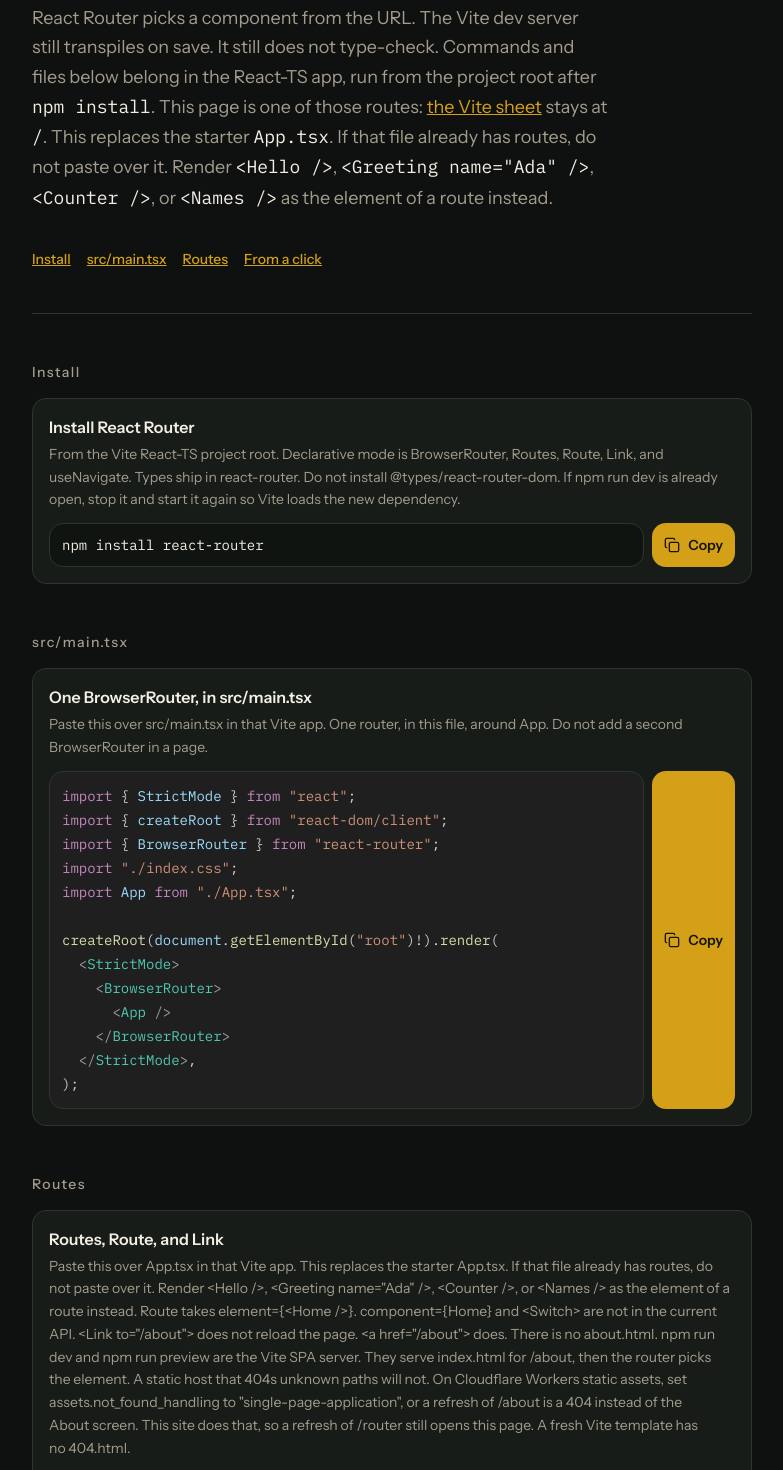
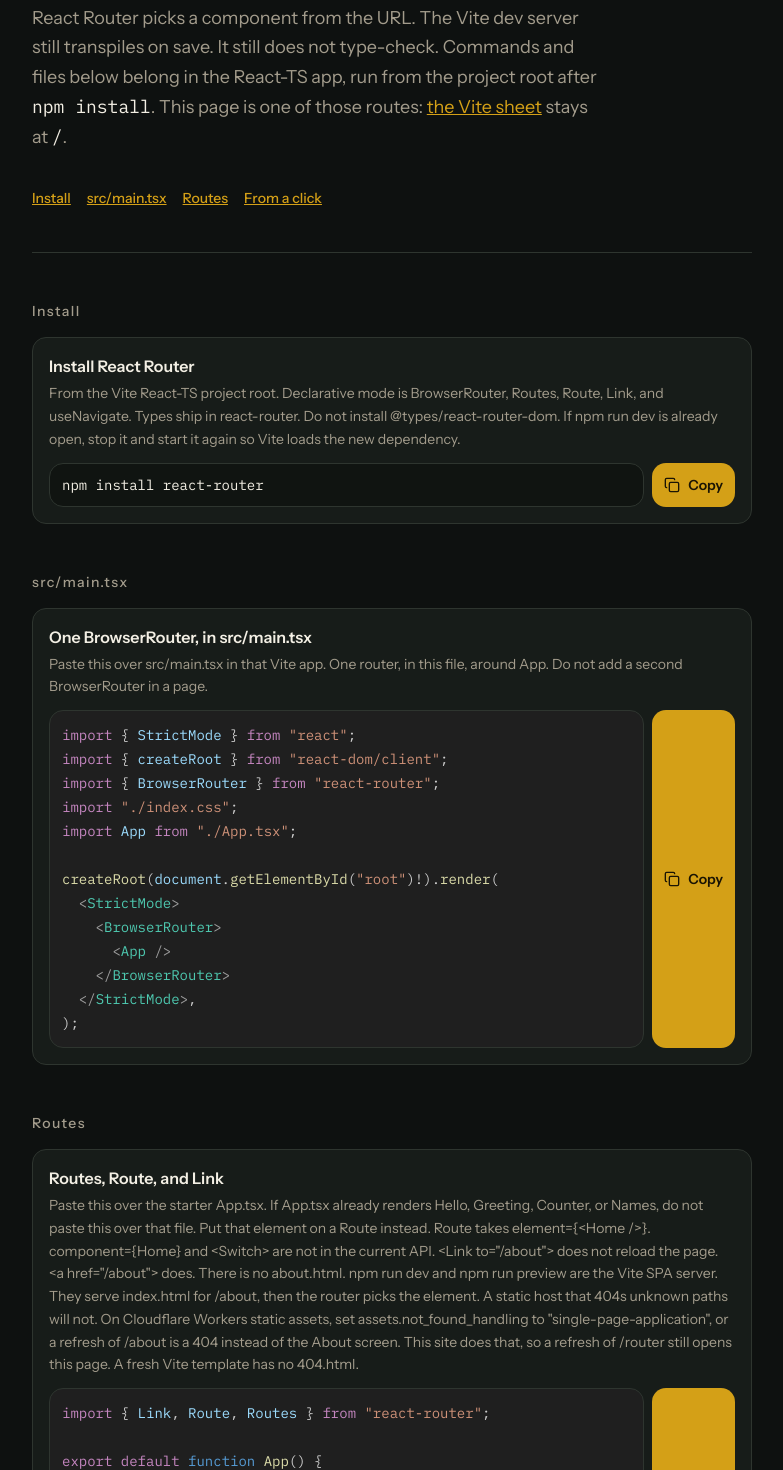
Before and after one commit to JosiahHands/viteTsCht, a React (Vite) app: page /router in a window 1280 px wide. Shown: the part 220-1690 px from the top of the page, without its empty margins (248-1031 px from the left). Built offline with nearby package versions, Linux system fonts and the light colour scheme.

Commit message:
Correct the router paste warning and two Jest sentences

```diff
--- a/src/pages/JestPage.tsx
+++ b/src/pages/JestPage.tsx
@@ -7,7 +7,7 @@
     id: "jest-install",
     title: "Install Jest for TypeScript",
     detail:
-      "From the Vite React-TS project root. These are devDependencies. typescript is already in the template. Do not install it again. @jest/globals is the Jest 30 type entry. Do not also install @types/jest. Do not install ts-node.",
+      "From the Vite React-TS project root. These are devDependencies. The React-TS template pins typescript at ~6.0.2. npm install typescript with no version is 7.0.2. ts-jest 29.4 then fails before any test, because TypeScript 7 does not expose the compiler API it needs. Do not install typescript again, and do not upgrade it on this page. @jest/globals is the Jest 30 type entry. Do not also install @types/jest. Do not install ts-node.",
     command: "npm install --save-dev jest ts-jest @jest/globals",
   },
 ];
@@ -128,8 +128,8 @@
           <li className="rounded-lg border border-border bg-surface px-4 py-4">
             <p className="font-mono text-sm text-muted line-through">npm run dev</p>
             <p className="mt-2 text-sm leading-relaxed text-fg">
-              The dev server does not run Jest. Saving <Code>src/sum.test.ts</Code> refreshes the app. It does not
-              print the test result.
+              The dev server does not run Jest. Vite reloads when a module the page already imports changes. Nothing
+              imports <Code>src/sum.test.ts</Code>, so saving it does not refresh the page and does not run the test.
             </p>
           </li>
           <li className="rounded-lg border border-border bg-surface px-4 py-4">
--- a/src/pages/RouterPage.tsx
+++ b/src/pages/RouterPage.tsx
@@ -39,7 +39,7 @@
     id: "rr-routes",
     title: "Routes, Route, and Link",
     detail:
-      'Paste this over App.tsx in that Vite app. This replaces the starter App.tsx. If that file already has routes, do not paste over it. Render <Hello />, <Greeting name="Ada" />, <Counter />, or <Names /> as the element of a route instead. Route takes element={<Home />}. component={Home} and <Switch> are not in the current API. <Link to="/about"> does not reload the page. <a href="/about"> does. There is no about.html. npm run dev and npm run preview are the Vite SPA server. They serve index.html for /about, then the router picks the element. A static host that 404s unknown paths will not. On Cloudflare Workers static assets, set assets.not_found_handling to "single-page-application", or a refresh of /about is a 404 instead of the About screen. This site does that, so a refresh of /router still opens this page. A fresh Vite template has no 404.html.',
+      'Paste this over the starter App.tsx. If App.tsx already renders Hello, Greeting, Counter, or Names, do not paste this over that file. Put that element on a Route instead. Route takes element={<Home />}. component={Home} and <Switch> are not in the current API. <Link to="/about"> does not reload the page. <a href="/about"> does. There is no about.html. npm run dev and npm run preview are the Vite SPA server. They serve index.html for /about, then the router picks the element. A static host that 404s unknown paths will not. On Cloudflare Workers static assets, set assets.not_found_handling to "single-page-application", or a refresh of /about is a 404 instead of the About screen. This site does that, so a refresh of /router still opens this page. A fresh Vite template has no 404.html.',
     command: `import { Link, Route, Routes } from "react-router";
 
 export default function App() {
@@ -104,9 +104,7 @@
           React Router picks a component from the URL. The Vite dev server still transpiles on save. It still does
           not type-check. Commands and files below belong in the React-TS app, run from the project root after{" "}
           <Code>npm install</Code>. This page is one of those routes: <Link to="/" className="text-primary underline">the Vite sheet</Link>{" "}
-          stays at <Code>/</Code>. This replaces the starter <Code>App.tsx</Code>. If that file already has routes,
-          do not paste over it. Render <Code>{"<Hello />"}</Code>, <Code>{"<Greeting name=\"Ada\" />"}</Code>,{" "}
-          <Code>{"<Counter />"}</Code>, or <Code>{"<Names />"}</Code> as the element of a route instead.
+          stays at <Code>/</Code>.
         </p>
         <JumpNav jumps={JUMPS} />
       </header>
```
